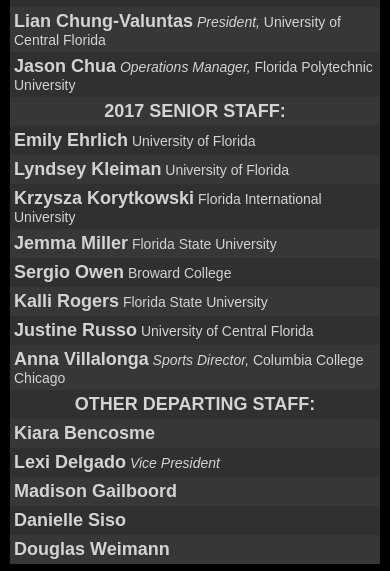
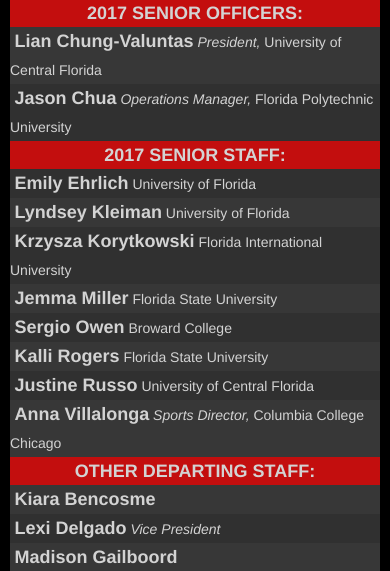
Before and after one commit to cchsctv/cchsctv.com, a PHP site: page /alumni.php in a window 390 px wide. Shown: the part 495-1066 px from the top of the page. Run offline with PHP 8.4, Linux system fonts and the light colour scheme; some libraries are stand-ins or nearby versions.

Commit message:
Improved layout and color scheme alumni.php

```diff
--- a/alumni.php
+++ b/alumni.php
@@ -9,15 +9,16 @@ $page_title = "Alumni";
 require 'header.php';
 ?>
 <style type="text/css">
+p {
+	font-family: HelveticaNeue-Light, Helvetica, Arial, sans-serif;
+}
 p.style{
-	font-family: HelveticaNeue-Light, Helvetica, Arial, sans-serif;
 	font-size: 14px;
 	color:white;
 	margin:0px;
 	letter-spacing:1px;
 }
 p.alum{
-	font-family: HelveticaNeue-Light, font, Arial, Helvetica, sans-serif;
   text-align: left;
 	font-size: 14px;
 	color:black;
@@ -25,17 +26,16 @@ p.alum{
 	margin:0px;
 }
 b.name{
+	padding-left: 0.25em;
 	font-size: 18px;
 }
 p.title {
   text-align: center;
   font-size: 18px;
-	line-height: normal;
 }
 .row {
-  width:692px;
-  width:calc(100% - 8px);
-  padding:.25em;
+  width:100%;
+	line-height: 1.75em
 }
 .row:nth-of-type(even) {
 	background: #F0F0F0;
@@ -45,9 +45,14 @@ p.title {
 	background: #FFFFFF;
   background: #303030;
 }
+.row .title{
+	background-color: #c30e0e;
+	width:100%;
+}
 .class_of {
   width:100%;
   height:auto;
+	display: block;
 }
 .stripe {
   border-bottom: 10px black solid;
@@ -59,6 +64,11 @@ p.title {
   .topnav a:nth-child(4) {
     display: inherit;
   }
+	.class_of {
+		width: calc(100% + 20px);
+		transform: translateX(-10px);
+		border-bottom: 10px solid black;
+	}
 }
 </style>
 
```
